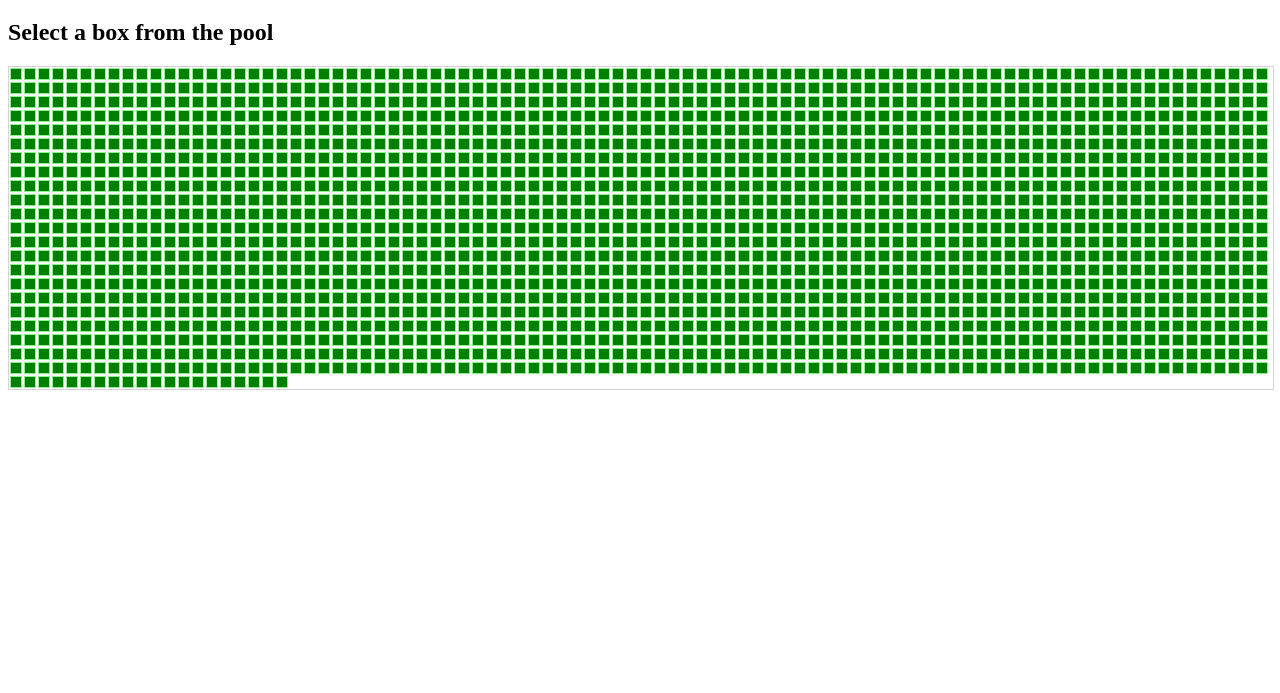
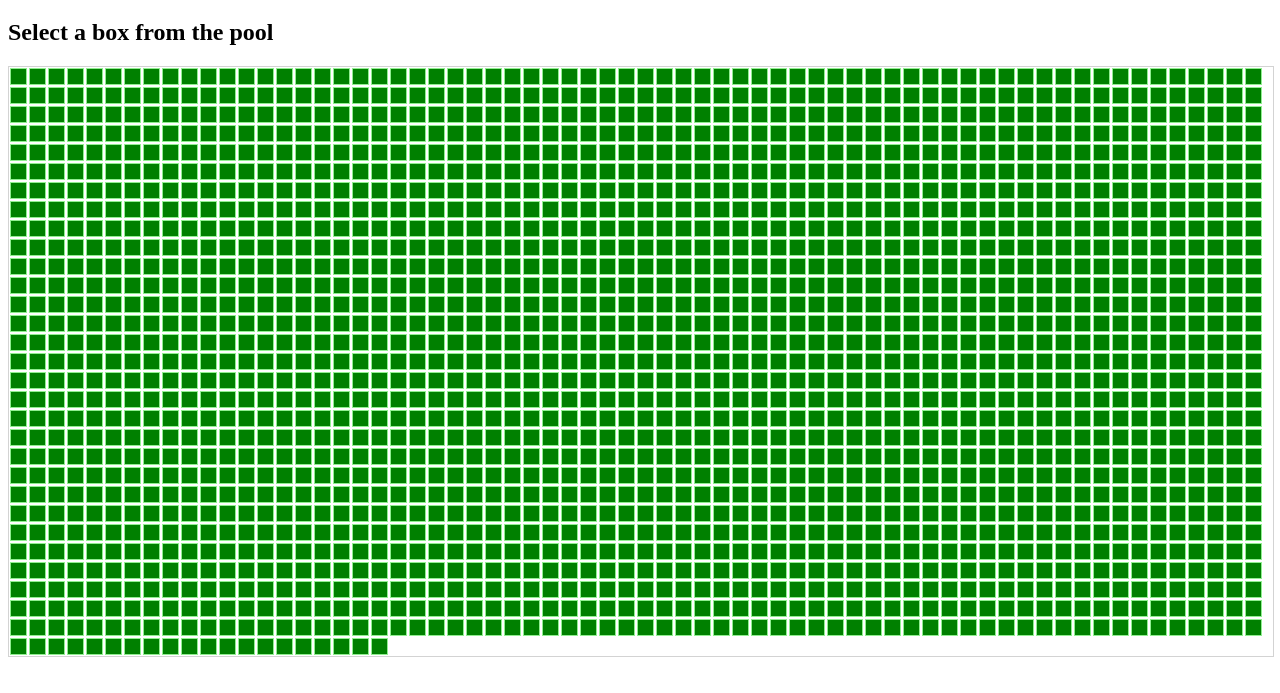
Before and after one commit to jbernach/boxes, a plain HTML site: page index.html in a window 1280 px wide. Shown: the part 61-754 px from the top of the page. Drawn offline with Linux system fonts and the light colour scheme.

Commit message:
add basic behaviour to boxes

```diff
--- a/script.js
+++ b/script.js
@@ -1,13 +1,29 @@
 var numBoxes = 2000;
 
-const createBoxes = () => {
-    console.log("Creating " + numBoxes + " boxes...");
+function createBoxes() {
+    console.log('Creating ' + numBoxes + ' boxes...');
 
     const container = document.getElementById('box-pool');
 
     for (var i = 0; i <  numBoxes; i++) {
-        var newBox = document.createElement("div");
-        newBox.className = 'box';
+        const newBox = createBox();
         container.appendChild(newBox);
     }
-};
+}
+
+function createBox() {
+    const newBox = document.createElement('div');
+    newBox.className = 'box';
+    newBox.setAttribute('data-opened', 'false');
+    newBox.setAttribute('data-content', 'nothing');
+
+    newBox.addEventListener('click', event => {
+        if (newBox.getAttribute('data-opened') === 'true') {
+            console.log("Box already opened.");
+        } else {
+            newBox.setAttribute('data-opened', 'true');
+        }
+    });
+
+    return newBox;
+}
--- a/style.css
+++ b/style.css
@@ -1,9 +1,16 @@
 .box {
-    width: 10px;
-    height: 10px;
+    width: 15px;
+    height: 15px;
     background-color: green;
     border: 1px solid lightgreen;
     margin: 1px;
+    transition: all 0.5s cubic-bezier(0.075, 0.82, 0.165, 1);
+    cursor: pointer;
+}
+
+.box[data-opened=true] {
+    background-color: gray;
+    cursor: default;
 }
 
 #box-pool {
```
